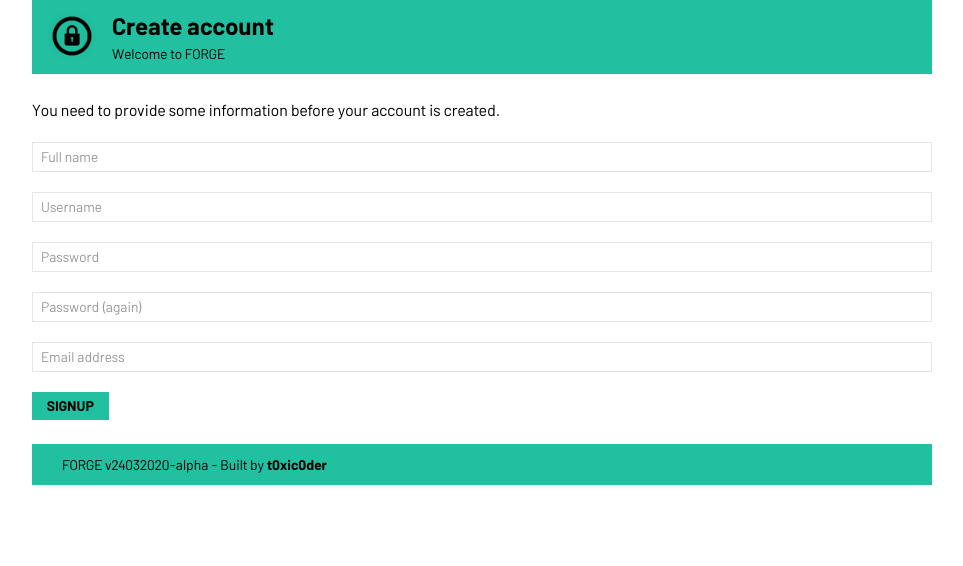
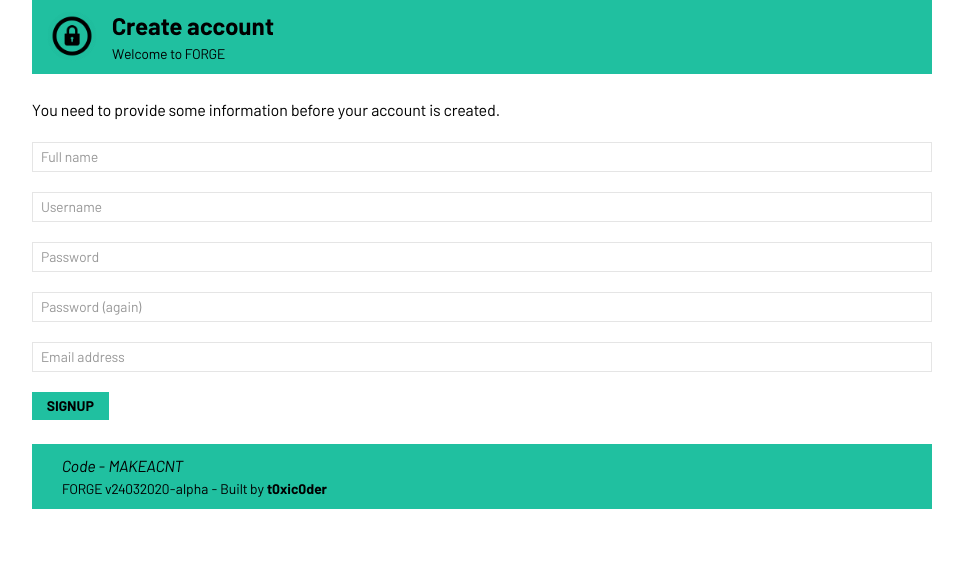
Before and after one commit to astrosonic/forge, a Flask app: page /makeacnt/ in a window 1280 px wide. Shown: the part 25-591 px from the top of the page, without its empty margins (158-1121 px from the left). Run offline with Flask 2, Linux system fonts and the light colour scheme.

Commit message:
Added system code to account creation page

```diff
--- a/templates/makeacnt.html
+++ b/templates/makeacnt.html
@@ -27,6 +27,7 @@
 </div>
 <br/>
 {% endblock %}
+{% block logdinas %}<p class="uk-margin-remove italelem">Code - MAKEACNT</p>{% endblock %}
 {% block versdata %}
     FORGE v{{ versinfo.mainline }}
 {% endblock %}
```
